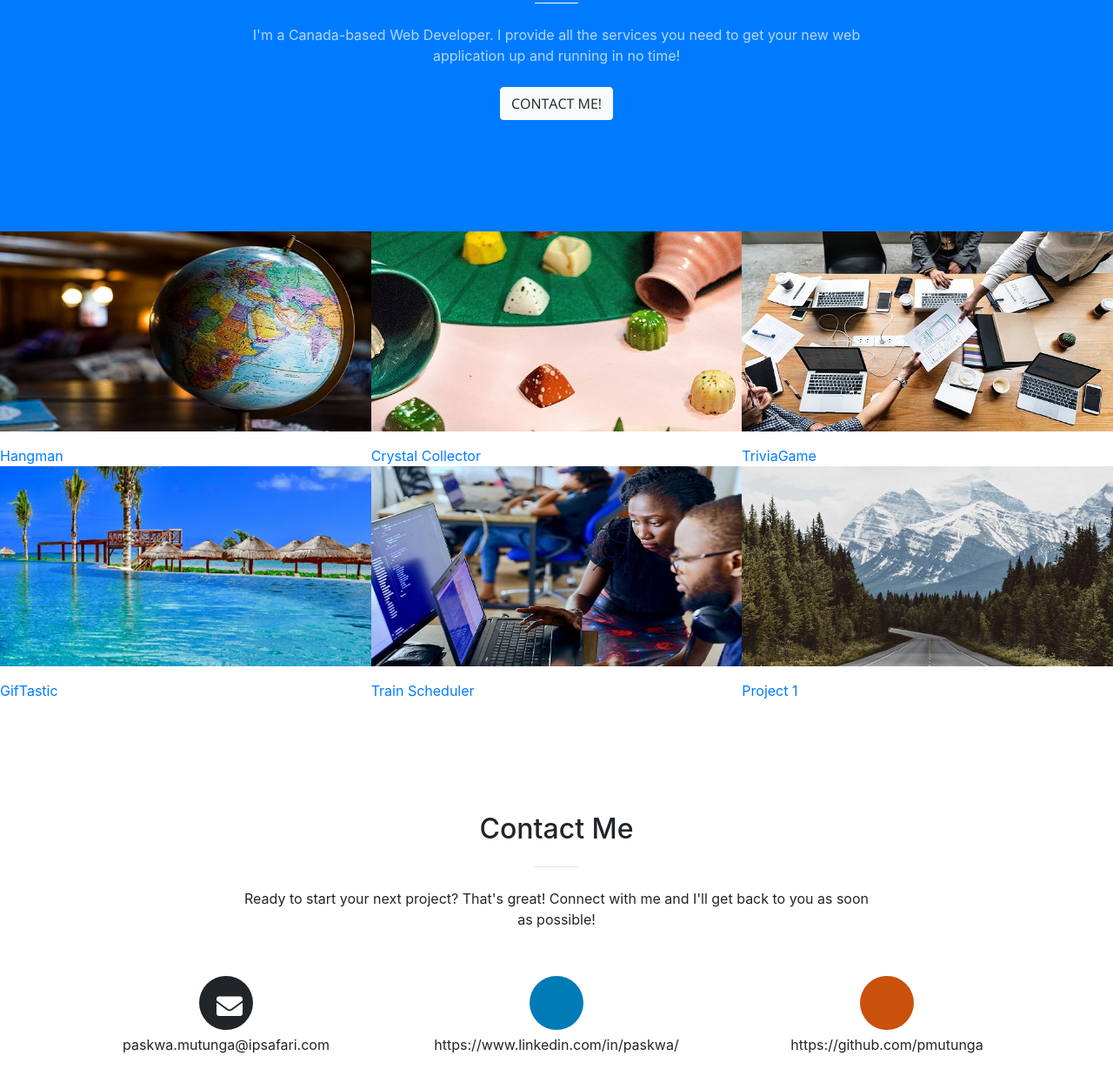
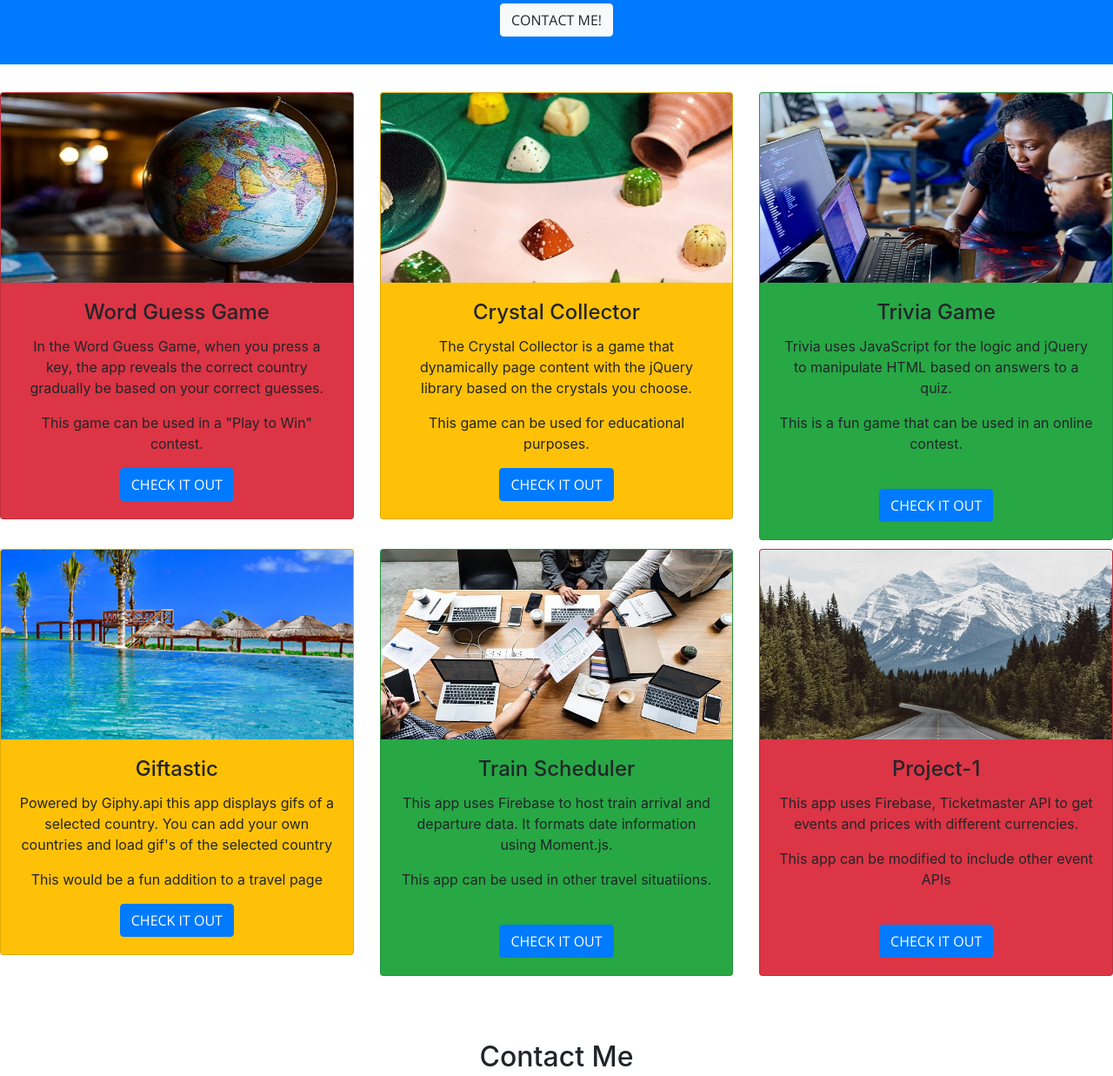
Before and after one commit to pmutunga/Bootstrap-Portfolio, a website with bundled scripts: page index.html in a window 1280 px wide. Shown: the part 987-2224 px from the top of the page at 87% size. Built offline with nearby package versions, Linux system fonts and the light colour scheme.

Commit message:
updated portfolio

```diff
--- a/css/creative.css
+++ b/css/creative.css
@@ -62,7 +62,8 @@ h6 {
 }
 
 section {
-  padding: 8rem 0;
+  /* padding: 8rem 0; */
+  padding: 2rem 0;
 }
 
 .section-heading {
--- a/css/style.css
+++ b/css/style.css
@@ -1,3 +1,7 @@
+body {
+    box-sizing: border-box;
+}
+
 .work {
     float: left;
 }
@@ -5,3 +9,13 @@
 #contact {
     clear:both;
 }
+
+.port-card {
+    margin-bottom: 10px;
+  }
+
+
+
+#clearfix{
+    clear: both;
+}
--- a/index.html
+++ b/index.html
@@ -78,7 +78,7 @@
           <div class="col-lg-8 mx-auto text-center">
             <h2 class="section-heading text-white">Paskwa Mutunga</h2>
             <hr class="light my-4">
-            <p class="text-faded mb-4">I'm a Canada-based Web Developer. I provide all the services you need to get your new web application up and running in no time! </p>
+            <p class="text-faded mb-4">I'm a Canada-based Full Stack Web Developer. I provide all the services you need to get your new web application up and running in no time! </p>
             <a class="btn btn-light btn-xl js-scroll-trigger" href="#contact">Contact Me!</a>
           </div>
         </div>
@@ -86,7 +86,7 @@
     </section>
 
  <!-- Portfolio -->
- <section class="p-0" id="portfolio">
+ <!-- <section class="p-0" id="portfolio">
   <div class="container-fluid p-0">
     <div class="row no-gutters">
       <div class="col-lg-4 col-sm-6">
@@ -165,8 +165,91 @@
       </div>
     </div>
   </div>
-</section>
+</section> -->
 
+<!-- Portfolio Cards -->
+
+<section> <!--Cards start-->
+  <div><!--Cards Container-->
+  <div class="row">
+    <div class="col-lg-4 col-sm-6 port-card">
+    <div class="card bg-danger">
+      <a href="https://pmutunga.github.io/Word-Guess-Game"><img class="card-img-top" src="./img/portfolio/fullsize/1.jpg" alt="Card image"></a>
+      <div class="card-body text-center work">
+        <h4 class="card-title">Word Guess Game</h4>
+        <p class="card-text">In the Word Guess Game, when you press a key, the app reveals the correct country gradually be  based on your correct guesses.</p>
+        <p> This game can be used in a "Play to Win" contest.</p>
+        <a href="https://pmutunga.github.io/Word-Guess-Game/" class="btn btn-primary">Check it out</a>
+      </div>
+    </div>
+    </div>
+
+    <div class="col-lg-4 col-sm-6 port-card">
+    <div class="card bg-warning">
+      <a href="https://pmutunga.github.io/unit-4-game/"><img class="card-img-top" src="./img/portfolio/fullsize/2.jpg" alt="Card image"></a>
+      <div class="card-body text-center">
+          <h4 class="card-title">Crystal Collector</h4>
+          <p class="card-text">The Crystal Collector is a game that dynamically page content with the jQuery library based on the crystals you choose.</p>
+          <p>This game can be used for educational purposes.</p>
+          <a href="https://pmutunga.github.io/unit-4-game/" class="btn btn-primary">Check it out</a>
+      </div>
+    </div>
+    </div>
+
+    <div class="col-lg-4 col-sm-6 port-card">
+    <div class="card bg-success">
+      <img class="card-img-top" src="./img/portfolio/fullsize/3.jpg" alt="Card image">
+      <div class="card-body text-center">
+          <h4 class="card-title">Trivia Game</h4>
+          <p class="card-text">Trivia uses JavaScript for the logic and jQuery to manipulate HTML based on answers to a quiz.</p>
+          <p>This is a fun game that can be used in an online contest.</p>
+          <br>
+          <a href="https://pmutunga.github.io/TriviaGame/" class="btn btn-primary">Check it out</a>
+      </div>
+    </div>
+  </div>
+
+  <div class="col-lg-4 col-sm-6 port-card">
+    <div class="card bg-warning">
+      <a href="https://pmutunga.github.io/GifTastic/"><img class="card-img-top" src="./img/portfolio/fullsize/4.png" alt="Card image"></a>
+      <div class="card-body text-center">
+          <h4 class="card-title">Giftastic</h4>
+          <p class="card-text">Powered by Giphy.api this app displays gifs of a selected country. You can add your own countries and load gif's of the selected country</p>
+          <p>This would be a fun addition to a travel page</p>
+          <a href="https://pmutunga.github.io/GifTastic/" class="btn btn-primary">Check it out</a>
+      </div>
+    </div>
+  </div>
+
+  <div class="col-lg-4 col-sm-6 port-card">
+    <div class="card bg-success">
+        <img class="card-img-top" src="./img/portfolio/fullsize/5.jpg" alt="Card image">
+        <div class="card-body text-center">
+            <h4 class="card-title">Train Scheduler</h4>
+            <p class="card-text">This app uses Firebase to host train arrival and departure data. It formats date information using Moment.js. </p>
+            <p> This app can be used in other travel situatiions.</p>
+            <br>
+            <a href="https://pmutunga.github.io/Trainschedule/" class="btn btn-primary">Check it out</a>
+        </div>
+      </div>
+    </div>
+
+    <div class="col-lg-4 col-sm-6 port-card">
+      <div class="card bg-danger">
+          <img class="card-img-top" src="./img/portfolio/fullsize/6.jpg" alt="Card image">
+          <div class="card-body text-center">
+              <h4 class="card-title">Project-1</h4>
+              <p class="card-text">This app uses Firebase, Ticketmaster API to get events and prices with different currencies.</p>
+              <p> This app can be modified to include other event APIs</p>
+              <br>
+              <a href="https://ramonjul.github.io/Project-1/" class="btn btn-primary">Check it out</a>
+          </div>
+        </div>
+      </div>
+      <br class="clearfix">
+  </div> <!--End of Card Deck-->
+  </div> <!--End of cards container-->
+</section> <!--Cards End-->
 
     <section id="contact">
       <div class="container">
```
